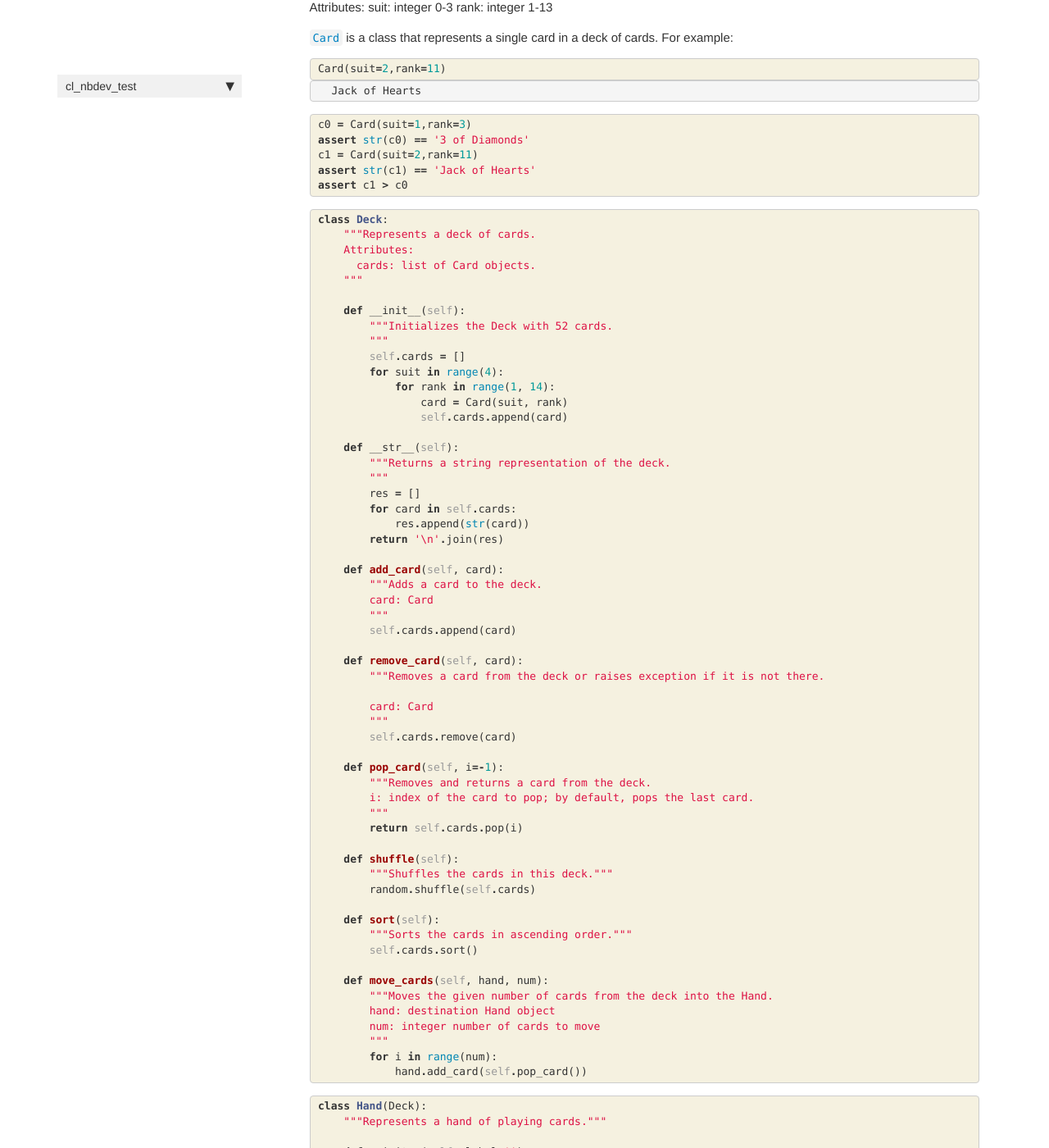
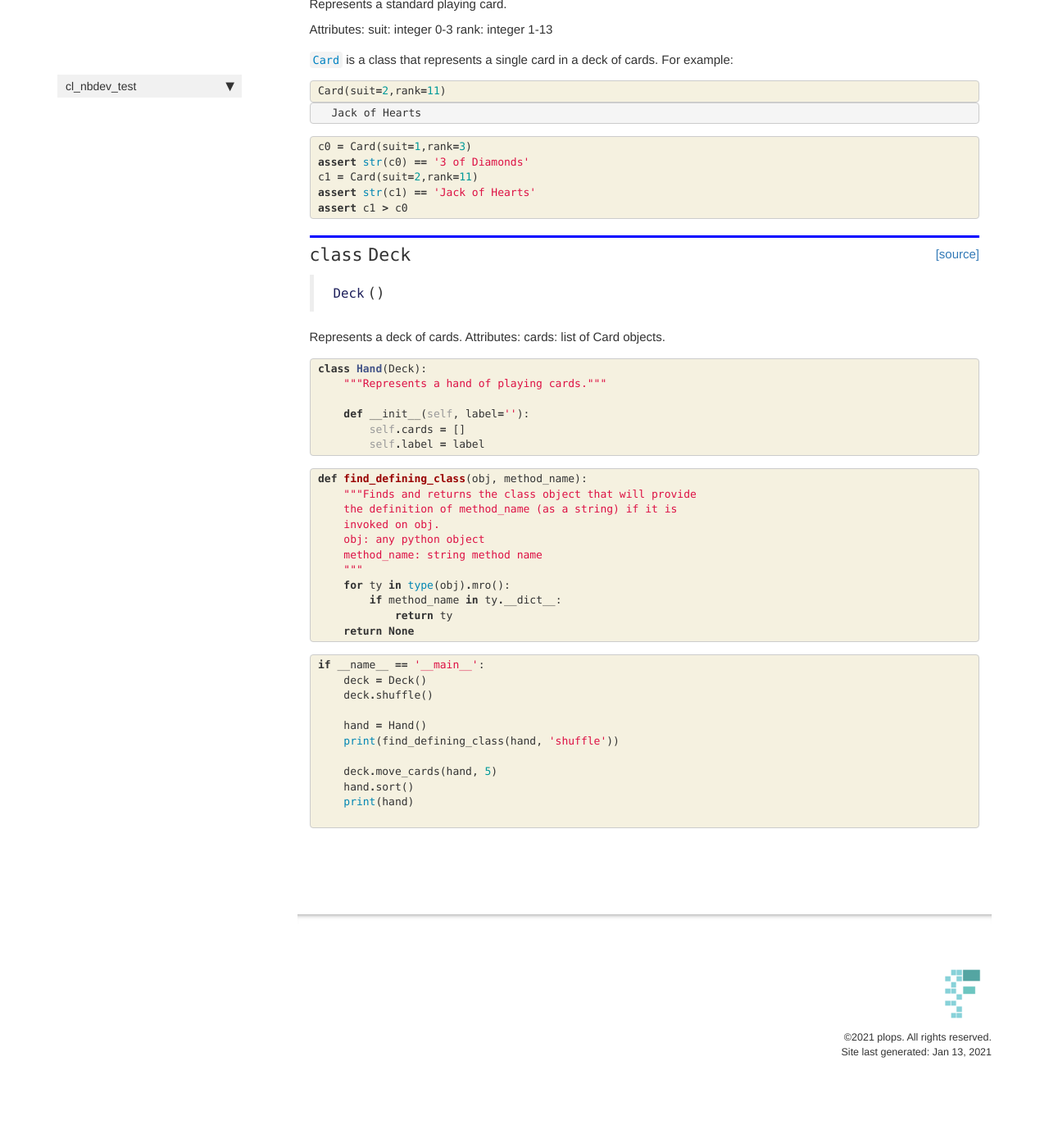
Before and after one commit to plops/cl_nbdev_test, a Jekyll site: the page built from docs/card.html, in a window 1280 px wide and 1400 px high, scrolled down 513 px. Shown: the whole window at 82% size. Built offline with Jekyll 4.4.1, drawn with Linux system fonts in a browser that asks for light colours; nearby versions of some CDN libraries; comment, search, counter and statistics services are not loaded; after the commit the page ends 1856 px from its top, so only the background shows below that.

Commit message:
export another class

```diff
--- a/cl_nbdev_test/_nbdev.py
+++ b/cl_nbdev_test/_nbdev.py
@@ -2,7 +2,8 @@
 
 __all__ = ["index", "modules", "custom_doc_links", "git_url"]
 
-index = {"Card": "00_card.ipynb"}
+index = {"Card": "00_card.ipynb",
+         "Deck": "00_card.ipynb"}
 
 modules = ["card.py"]
 
--- a/docs/card.html
+++ b/docs/card.html
@@ -147,72 +147,33 @@ nb_path: "00_card.ipynb"
     {% raw %}
 
 <div class="cell border-box-sizing code_cell rendered">
-<div class="input">
 
-<div class="inner_cell">
-    <div class="input_area">
-<div class=" highlight hl-ipython3"><pre><span></span><span class="k">class</span> <span class="nc">Deck</span><span class="p">:</span>
-    <span class="sd">&quot;&quot;&quot;Represents a deck of cards.</span>
-<span class="sd">    Attributes:</span>
-<span class="sd">      cards: list of Card objects.</span>
-<span class="sd">    &quot;&quot;&quot;</span>
+<div class="output_wrapper">
+<div class="output">
 
-    <span class="k">def</span> <span class="fm">__init__</span><span class="p">(</span><span class="bp">self</span><span class="p">):</span>
-        <span class="sd">&quot;&quot;&quot;Initializes the Deck with 52 cards.</span>
-<span class="sd">        &quot;&quot;&quot;</span>
-        <span class="bp">self</span><span class="o">.</span><span class="n">cards</span> <span class="o">=</span> <span class="p">[]</span>
-        <span class="k">for</span> <span class="n">suit</span> <span class="ow">in</span> <span class="nb">range</span><span class="p">(</span><span class="mi">4</span><span class="p">):</span>
-            <span class="k">for</span> <span class="n">rank</span> <span class="ow">in</span> <span class="nb">range</span><span class="p">(</span><span class="mi">1</span><span class="p">,</span> <span class="mi">14</span><span class="p">):</span>
-                <span class="n">card</span> <span class="o">=</span> <span class="n">Card</span><span class="p">(</span><span class="n">suit</span><span class="p">,</span> <span class="n">rank</span><span class="p">)</span>
-                <span class="bp">self</span><span class="o">.</span><span class="n">cards</span><span class="o">.</span><span class="n">append</span><span class="p">(</span><span class="n">card</span><span class="p">)</span>
+<div class="output_area">
 
-    <span class="k">def</span> <span class="fm">__str__</span><span class="p">(</span><span class="bp">self</span><span class="p">):</span>
-        <span class="sd">&quot;&quot;&quot;Returns a string representation of the deck.</span>
-<span class="sd">        &quot;&quot;&quot;</span>
-        <span class="n">res</span> <span class="o">=</span> <span class="p">[]</span>
-        <span class="k">for</span> <span class="n">card</span> <span class="ow">in</span> <span class="bp">self</span><span class="o">.</span><span class="n">cards</span><span class="p">:</span>
-            <span class="n">res</span><span class="o">.</span><span class="n">append</span><span class="p">(</span><span class="nb">str</span><span class="p">(</span><span class="n">card</span><span class="p">))</span>
-        <span class="k">return</span> <span class="s1">&#39;</span><span class="se">\n</span><span class="s1">&#39;</span><span class="o">.</span><span class="n">join</span><span class="p">(</span><span class="n">res</span><span class="p">)</span>
 
-    <span class="k">def</span> <span class="nf">add_card</span><span class="p">(</span><span class="bp">self</span><span class="p">,</span> <span class="n">card</span><span class="p">):</span>
-        <span class="sd">&quot;&quot;&quot;Adds a card to the deck.</span>
-<span class="sd">        card: Card</span>
-<span class="sd">        &quot;&quot;&quot;</span>
-        <span class="bp">self</span><span class="o">.</span><span class="n">cards</span><span class="o">.</span><span class="n">append</span><span class="p">(</span><span class="n">card</span><span class="p">)</span>
+<div class="output_markdown rendered_html output_subarea ">
+<h2 id="Deck" class="doc_header"><code>class</code> <code>Deck</code><a href="https://github.com/plops/cl_nbdev_test/tree/master/cl_nbdev_test/card.py#L45" class="source_link" style="float:right">[source]</a></h2><blockquote><p><code>Deck</code>()</p>
+</blockquote>
+<p>Represents a deck of cards.
+Attributes:
+  cards: list of Card objects.</p>
 
-    <span class="k">def</span> <span class="nf">remove_card</span><span class="p">(</span><span class="bp">self</span><span class="p">,</span> <span class="n">card</span><span class="p">):</span>
-        <span class="sd">&quot;&quot;&quot;Removes a card from the deck or raises exception if it is not there.</span>
-<span class="sd">        </span>
-<span class="sd">        card: Card</span>
-<span class="sd">        &quot;&quot;&quot;</span>
-        <span class="bp">self</span><span class="o">.</span><span class="n">cards</span><span class="o">.</span><span class="n">remove</span><span class="p">(</span><span class="n">card</span><span class="p">)</span>
+</div>
 
-    <span class="k">def</span> <span class="nf">pop_card</span><span class="p">(</span><span class="bp">self</span><span class="p">,</span> <span class="n">i</span><span class="o">=-</span><span class="mi">1</span><span class="p">):</span>
-        <span class="sd">&quot;&quot;&quot;Removes and returns a card from the deck.</span>
-<span class="sd">        i: index of the card to pop; by default, pops the last card.</span>
-<span class="sd">        &quot;&quot;&quot;</span>
-        <span class="k">return</span> <span class="bp">self</span><span class="o">.</span><span class="n">cards</span><span class="o">.</span><span class="n">pop</span><span class="p">(</span><span class="n">i</span><span class="p">)</span>
+</div>
 
-    <span class="k">def</span> <span class="nf">shuffle</span><span class="p">(</span><span class="bp">self</span><span class="p">):</span>
-        <span class="sd">&quot;&quot;&quot;Shuffles the cards in this deck.&quot;&quot;&quot;</span>
-        <span class="n">random</span><span class="o">.</span><span class="n">shuffle</span><span class="p">(</span><span class="bp">self</span><span class="o">.</span><span class="n">cards</span><span class="p">)</span>
-
-    <span class="k">def</span> <span class="nf">sort</span><span class="p">(</span><span class="bp">self</span><span class="p">):</span>
-        <span class="sd">&quot;&quot;&quot;Sorts the cards in ascending order.&quot;&quot;&quot;</span>
-        <span class="bp">self</span><span class="o">.</span><span class="n">cards</span><span class="o">.</span><span class="n">sort</span><span class="p">()</span>
-
-    <span class="k">def</span> <span class="nf">move_cards</span><span class="p">(</span><span class="bp">self</span><span class="p">,</span> <span class="n">hand</span><span class="p">,</span> <span class="n">num</span><span class="p">):</span>
-        <span class="sd">&quot;&quot;&quot;Moves the given number of cards from the deck into the Hand.</span>
-<span class="sd">        hand: destination Hand object</span>
-<span class="sd">        num: integer number of cards to move</span>
-<span class="sd">        &quot;&quot;&quot;</span>
-        <span class="k">for</span> <span class="n">i</span> <span class="ow">in</span> <span class="nb">range</span><span class="p">(</span><span class="n">num</span><span class="p">):</span>
-            <span class="n">hand</span><span class="o">.</span><span class="n">add_card</span><span class="p">(</span><span class="bp">self</span><span class="o">.</span><span class="n">pop_card</span><span class="p">())</span>
-</pre></div>
-
-    </div>
 </div>
 </div>
+
+</div>
+    {% endraw %}
+
+    {% raw %}
+
+<div class="cell border-box-sizing code_cell rendered">
 
 </div>
     {% endraw %}
```
Also changed, not shown: cl_nbdev_test/card.py (+60 -1 lines), 1 other file.
